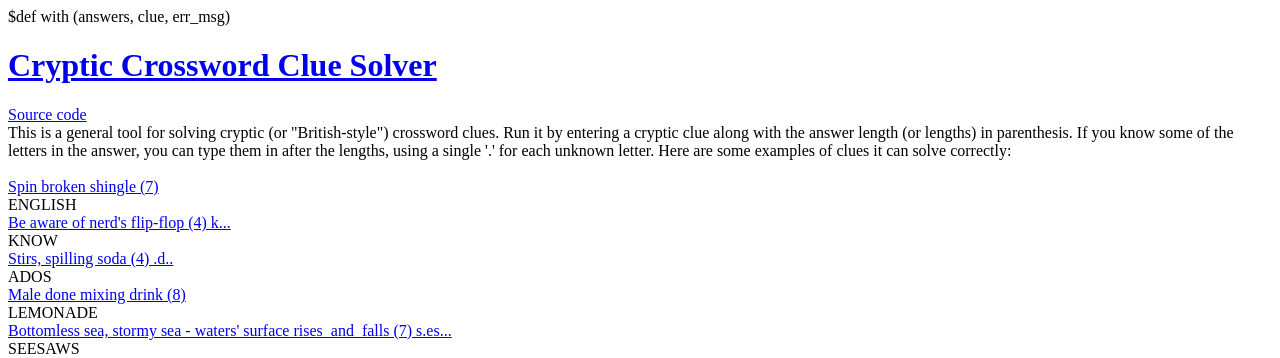
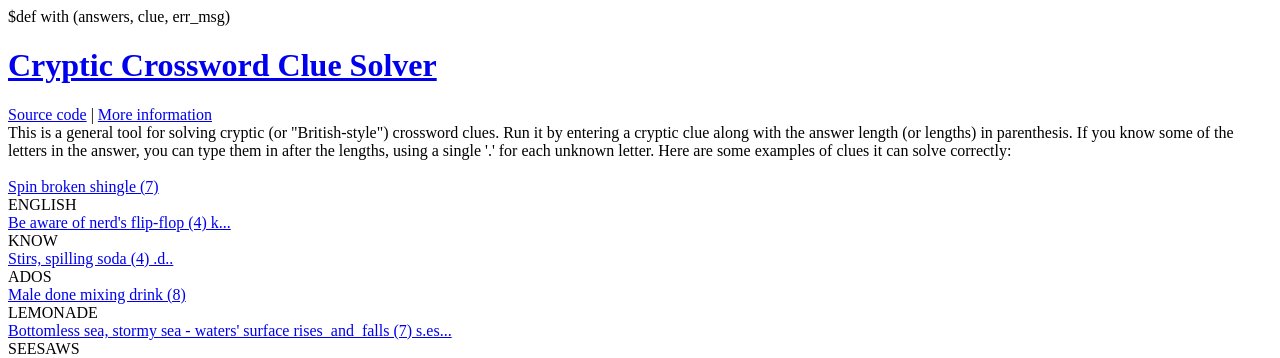
Before and after one commit to rdeits/cryptics, a Python web app: template pycryptics/crypticweb/templates/index.html in a window 1280 px wide. Shown: the top 358 px of the page. Run offline with Jinja, Linux system fonts and the light colour scheme; the template is opened without the code that fills it, so the values that code supplies are empty.

Commit message:
add blog link

```diff
--- a/pycryptics/crypticweb/templates/index.html
+++ b/pycryptics/crypticweb/templates/index.html
@@ -3,7 +3,7 @@ $def with (answers, clue, err_msg)
 <link href='/static/crypticweb.css' rel='stylesheet' type='text/css'>
 
 <h1><a href="/">Cryptic Crossword Clue Solver</a></h1>
-<a href="https://github.com/rdeits/cryptics">Source code</a><br>
+<a href="https://github.com/rdeits/cryptics">Source code</a> | <a href="http://blog.robindeits.com/2013/02/11/a-cryptic-crossword-clue-solver/">More information</a><br>
 This is a general tool for solving cryptic (or "British-style") crossword clues.  Run it by entering a cryptic clue along with the answer length (or lengths) in parenthesis. If you know some of the letters in the answer, you can type them in after the lengths, using a single '.' for each unknown letter. Here are some examples of clues it can solve correctly:<br><br>
 
 <a href="/solve/Spin%20broken%20shingle%20(7)">Spin broken shingle (7)</a><br>
```
